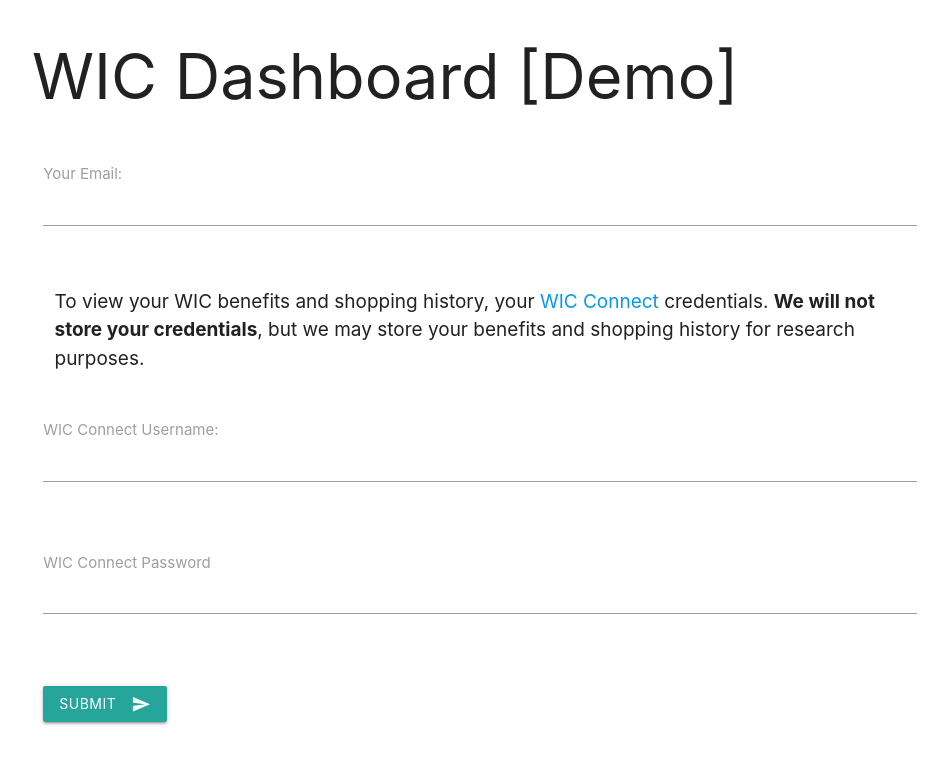
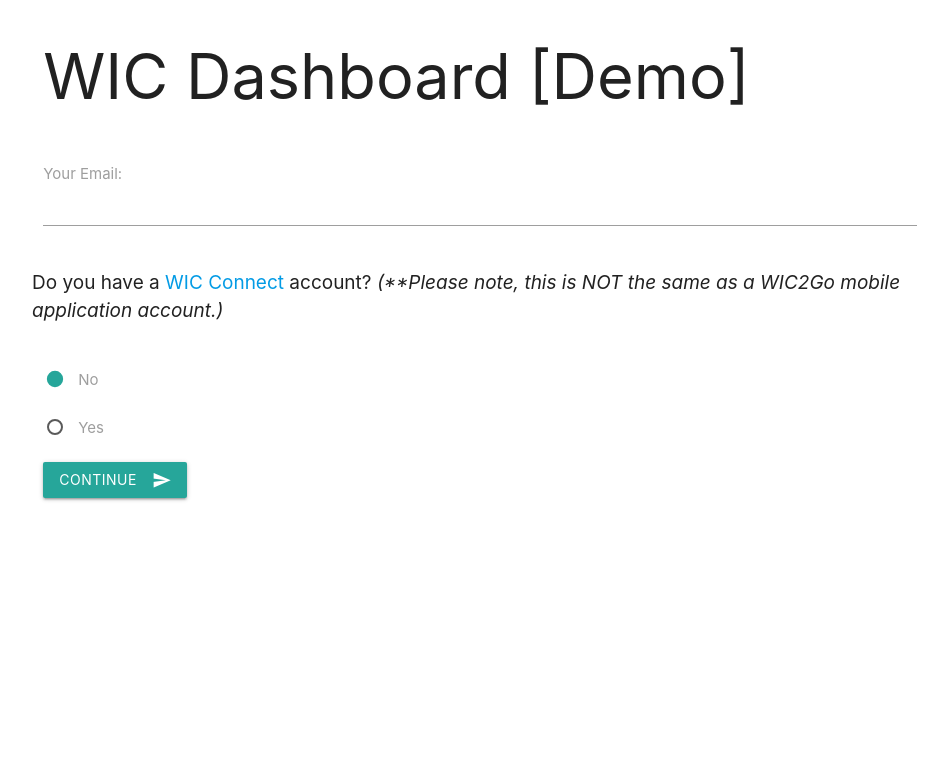
Before and after one commit to rye-welz-geselowitz/wic-connect-scraper, a Flask app: page / in a window 1280 px wide. Shown: the top 764 px of the page, without its empty margins (160-1108 px from the left). Run offline with Flask 3, Linux system fonts and the light colour scheme.

Commit message:
update flow to prompt WIC connect account creation

```diff
--- a/templates/index.html
+++ b/templates/index.html
@@ -26,19 +26,75 @@ crossorigin="anonymous"></script>
 
 <body>
 <div class="container">
+    <div id="intro" class="row">
+        <div class="col s12">
+            <h1>WIC Dashboard [Demo]</h1>
+            <form id="account-check-form">
+                <div class="row">
+                    <div class="input-field col s12">
+                        <label for="email">Your Email:</label><br>
+                        <input type="email" id="email" name="email" required><br>
+                    </div>
+                </div>
+                <div class="row">
+                    <p>
+                        Do you have a <a href='https://www.wicconnect.com/wicconnectclient/siteLogonClient.recip?state=NEW%20YORK%20WIC&stateAgencyId=1' target="_blank">WIC Connect</a> account?
+                        <i>(**Please note, this is NOT the same as a WIC2Go mobile application account.)</i>
+                    </p>
+                </div>
+                <div class="row">
+                    <div class="col s12">
+                        <label>
+                        <input name="account-check" value="no" type="radio" checked />
+                        <span>No</span>
+                        </label>
+                    </div>
+                </div>
+                <div class="row">
+                    <div class="col s12">
+                        <label>
+                        <input name="account-check" value="yes" type="radio"  />
+                        <span>Yes</span>
+                        </label>
+                    </div>
 
-    <div id="form-container" class="row">
+                </div>
+                <div class="row">
+                    <div class="col s12">
+                        <button class="btn waves-effect waves-light" type="submit" name="action">Continue
+                            <i class="material-icons right">send</i>
+                        </button>
+                    </div>
+                </div>
+            </form>
+        </div>
+    </div>
+    <div id="no-account" class="row" style="display: none;">
+        <div class="col s12">
+            <p>
+                Please <a href="https://www.wicconnect.com/wicconnectclient/clientcreate.recip" target="_blank">create a WIC Connect account</a>
+            </p>
+            <form id="create-account-form">
+                <p>
+                <label>
+                    <input type="checkbox" required/>
+                    <span>I have created a WIC Connect account.</span>
+                </label>
+                </p>
+                <button class="btn waves-effect waves-light" type="submit" name="action">Continue
+                    <i class="material-icons right">send</i>
+                </button>
+            </form>
+        </div>
+    </div>
+    <div id="form-container" class="row" style="display: none;">
         <h1>WIC Dashboard [Demo]</h1>
         <form id="creds-form" class="col s12">
-            <div class="row">
-                <div class="input-field col s12">
-                    <label for="email">Your Email:</label><br>
-                    <input type="email" id="email" name="email" required><br>
-                </div>
-            </div>
             <div class="col s12">
                 <p>
-                    To view your WIC benefits and shopping history, your <a href='https://www.wicconnect.com/wicconnectclient/siteLogonClient.recip?state=NEW%20YORK%20WIC&stateAgencyId=1' target="_blank">WIC Connect</a> credentials.
+                    To view your WIC benefits and shopping history, enter your <a href='https://www.wicconnect.com/wicconnectclient/siteLogonClient.recip?state=NEW%20YORK%20WIC&stateAgencyId=1' target="_blank">WIC Connect</a> credentials. (<b>NOTE</b>: These are <b>not</b> the same as your WIC2Go app credentials!)
+                </p>
+                <p>
                     <b>We will not store your credentials</b>, but we may store your benefits and shopping history for research purposes.
                 </p>
             </div>
@@ -121,6 +177,23 @@ crossorigin="anonymous"></script>
         clearInterval(pollingIntervalId);
     }
 
+    $('#account-check-form').submit(function(e){
+        e.preventDefault();
+        const value = $('input[name="account-check"]:checked').val();
+        $('#intro').hide()
+        if(value === "no"){
+            $('#no-account').show()
+        }
+        else{
+            $('#form-container').show()
+        }
+    });
+
+    $('#create-account-form').submit(function(e){
+        e.preventDefault();
+        $('#no-account').hide()
+        $('#form-container').show()
+    });
 
     $('#creds-form').submit(function(e){
         e.preventDefault();
@@ -193,7 +266,7 @@ crossorigin="anonymous"></script>
                 }
                 if(res.status === 'FAILURE'){
                     if(res.error_category == 'LOGIN'){
-                        displayError(`Those credentials are invalid. Please double check the credentials you use to login at <a href='https://www.wicconnect.com/wicconnectclient/siteLogonClient.recip?state=NEW%20YORK%20WIC&stateAgencyId=1' target="_blank">WIC Connect</a> and try again.`)
+                        displayError(`Those credentials are invalid. Please double check the credentials you use to login at <a href='https://www.wicconnect.com/wicconnectclient/siteLogonClient.recip?state=NEW%20YORK%20WIC&stateAgencyId=1' target="_blank">WIC Connect</a> and try again. (These are NOT the same as your WIC2Go app credentials.)`)
                     }
                     else if (['SCRAPING_BENEFITS', 'SCRAPING_TRANSACTIONS'].includes(res.error_category)){
                         displayError(`Looks like our tech encountered a problem. Thanks for helping us test!`)
```
